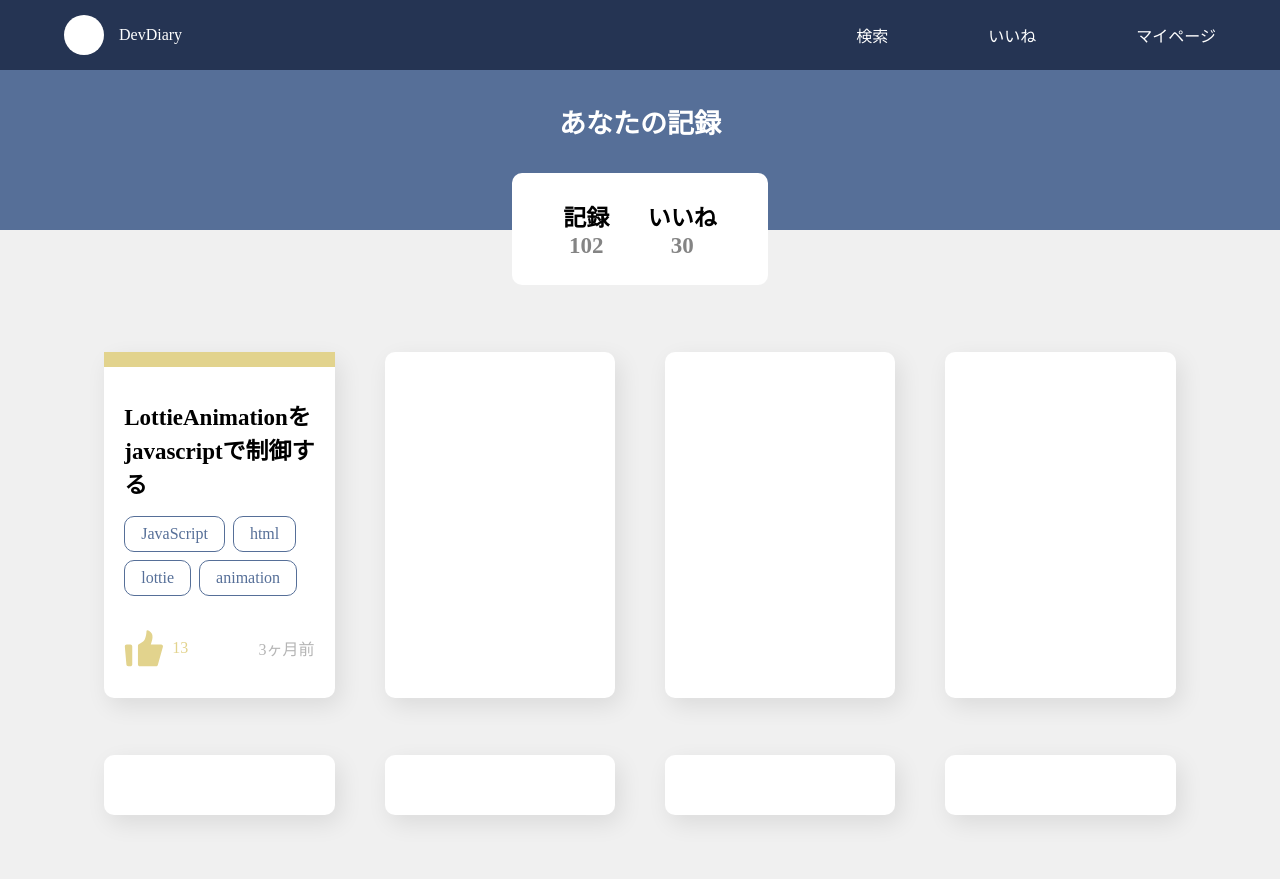
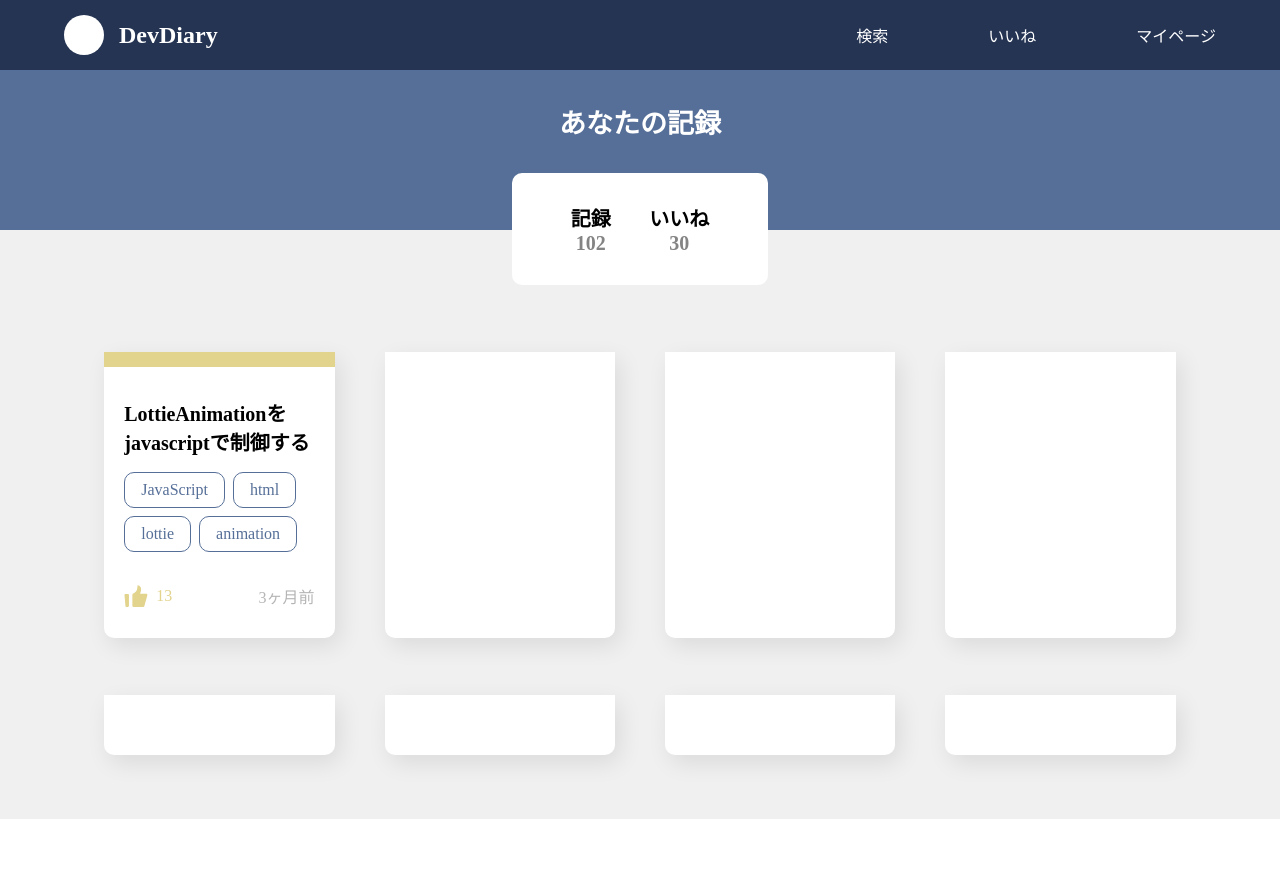
Before and after one commit to Eubulon3/DDProject, a Django app: page / in a window 1280 px wide. After the commit the page ends 819 px from the top, so only its background shows below. Run offline with Django 4.2, Linux system fonts and the light colour scheme.

Commit message:
微調整-1

```diff
--- a/static/css/common.css
+++ b/static/css/common.css
@@ -9,7 +9,7 @@ h1{
     font-size: 27px;
 }
 h2{
-    font-size: 23px;
+    font-size: 20px;
 }
 a{
     text-decoration: none;
@@ -48,6 +48,11 @@ header .logo{
     border-radius: 20px;
 }
 
+header .service-name{
+    font-weight: bold;
+    font-size: 24px;
+}
+
 .nav{
     display: flex;
     justify-content: space-around;
--- a/static/css/index.css
+++ b/static/css/index.css
@@ -58,7 +58,7 @@
     padding: 30px 20px;
 
     box-shadow: 5px 8px 23px 0px rgba(0, 0, 0, 0.09);
-    border-radius: 10px;
+    border-radius: 0 0 10px 10px;
 }
 
 .rec .deco{
@@ -113,6 +113,10 @@
     color: #e2d38d;
 }
 
+.rec .details .good img{
+    width: 1.5rem;
+}
+
 .rec .details .date{
     color: #b5b5b5;
 }
```
